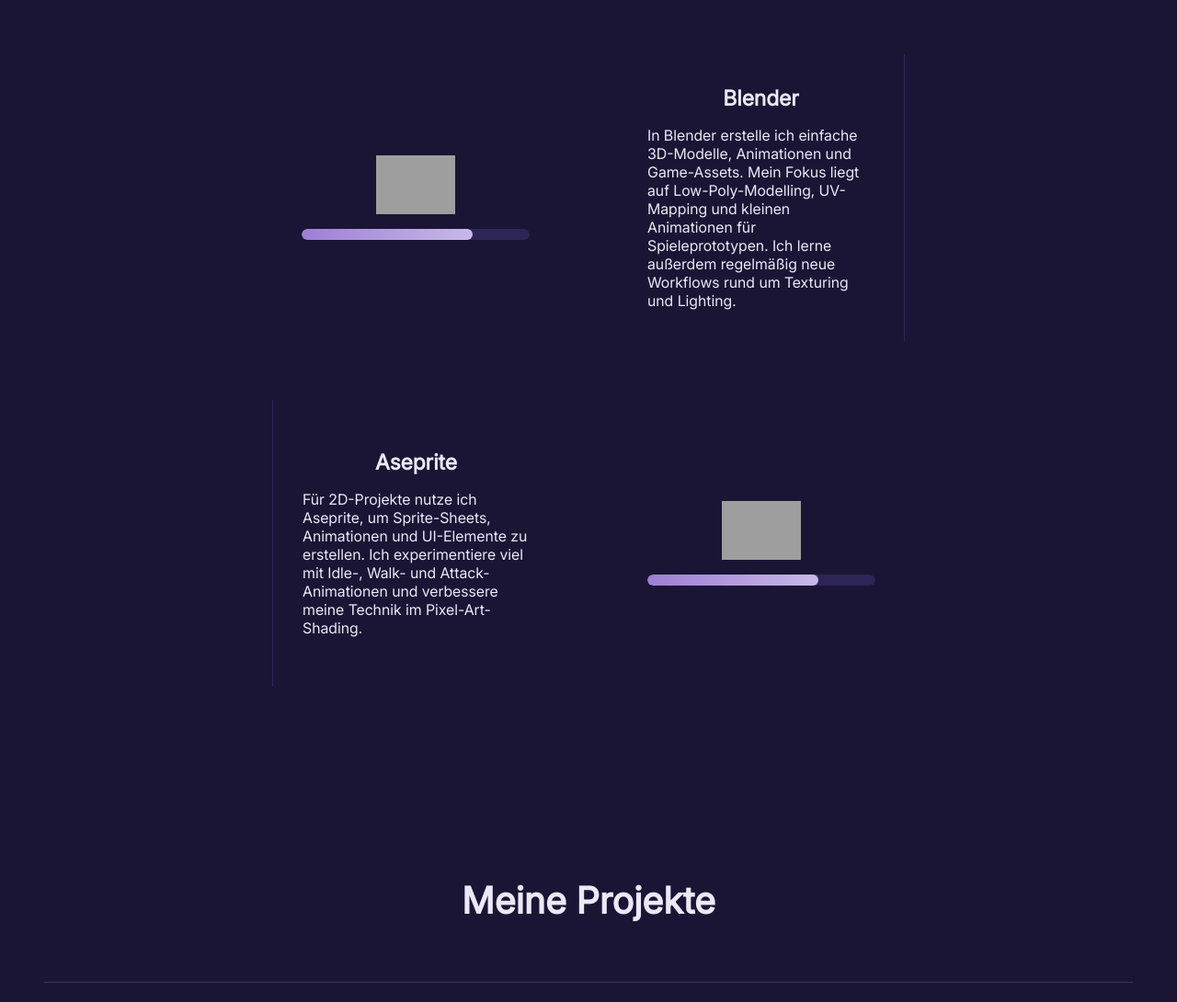
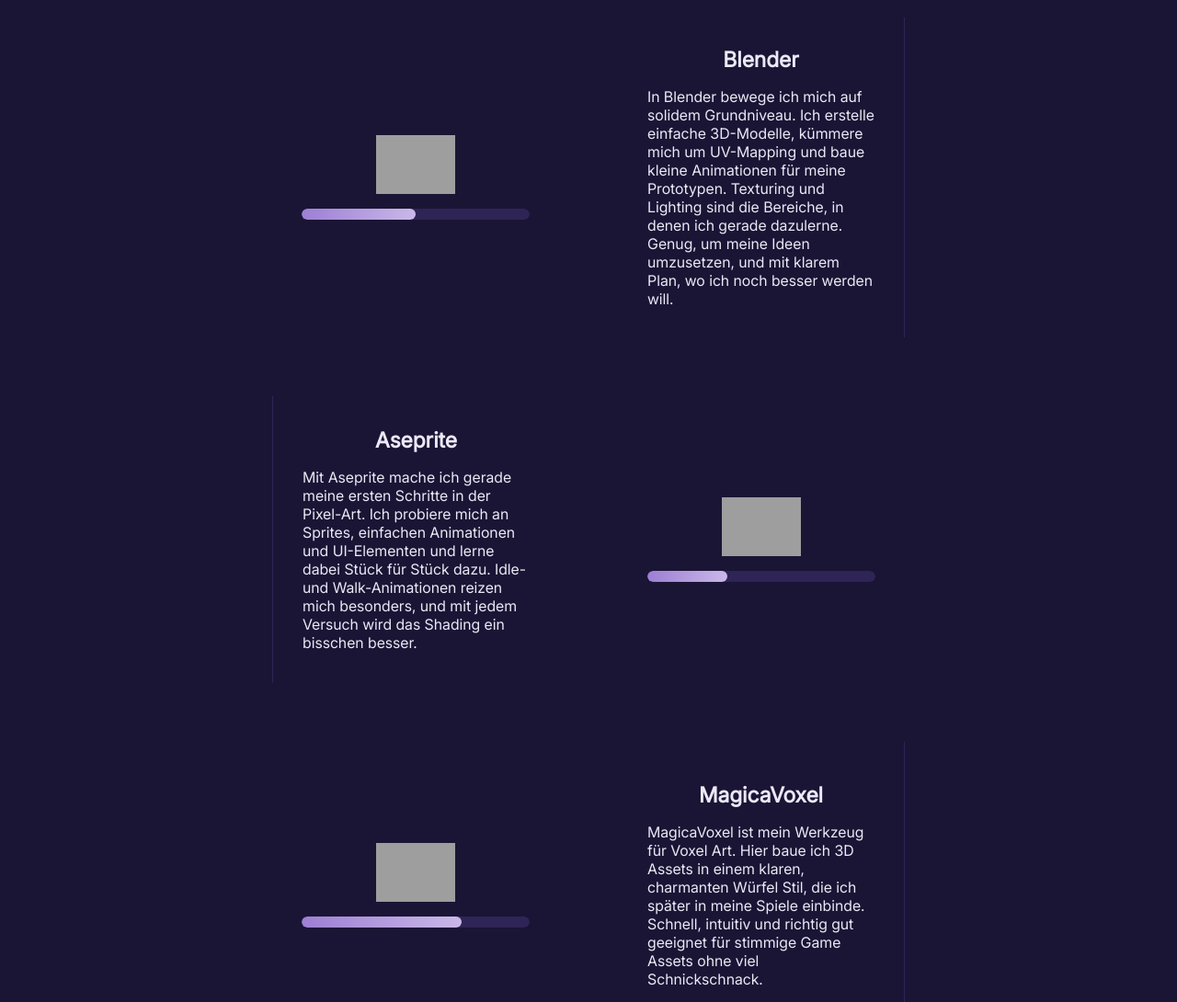
Before and after one commit to Keradean/My-Portfolio, a website: page index.html in a window 1280 px wide. Shown: the part 2620-3710 px from the top of the page at 92% size. Drawn offline with nearby package versions, Linux system fonts and the light colour scheme; grey boxes are pictures that could not be loaded.

Commit message:
Expand skill section
- Add MagicaVoxel as 5th skill (extended grid to 5 rows)
- Rewrite skill descriptions in a more personal tone (Unity, C#, Blender, Aseprite)
- Adjust skill levels to be realistic (Blender 50%, Aseprite 35%)
- Add grid-areas and borders for nine/ten

```diff
--- a/css/index.css
+++ b/css/index.css
@@ -373,7 +373,9 @@
         "six"
         "five"
         "seven"
-        "eight";
+        "eight"
+        "nine"
+        "ten";
 
       .one {
         grid-area: one;
@@ -408,6 +410,15 @@
 
       .eight {
         grid-area: eight;
+        border: none;
+      }
+
+      .nine {
+        grid-area: nine;
+      }
+
+      .ten {
+        grid-area: ten;
         border: none;
       }
 
@@ -731,7 +742,8 @@
           "one two"
           "three four"
           "five six"
-          "seven eight";
+          "seven eight
+          "nine ten";
 
         .one {
           border-left: 0.0625rem solid rgba(255, 255, 255, 0.2);
@@ -749,6 +761,9 @@
           border-left: 0.0625rem solid rgba(255, 255, 255, 0.2);
         }
 
+        .ten {
+          border-left: 0.0625rem solid rgba(255, 255, 255, 0.2);
+        }
         .skill-img,
         .skill-desc {
           min-height: 250px;
@@ -902,7 +917,8 @@
           "two one"
           "four three"
           "six five"
-          "eight seven";
+          "eight seven"
+          "nine ten";
 
         .one {
           border-right: 0.0625rem solid var(--surface);
@@ -938,6 +954,15 @@
         .eight {
           border-left: 0.0625rem solid var(--surface);
           border-right: none;
+        }
+
+        .nine {
+          border-right: none;
+        }
+
+        .ten {
+          border-right: 0.0625rem solid var(--surface);
+          border-left: none;
         }
 
         .skill-img,
--- a/index.html
+++ b/index.html
@@ -109,15 +109,10 @@
           <div class="card-right">
             <h6>Vom Gartencenter zur Spieleentwicklung!</h6>
             <p>
-              Ich verbinde sieben Jahre Kundenerfahrung mit frischer
-              Coding-Power aus meiner Umschulung (2024-2026) zum Game- &
-              Multimedia-Entwickler.
-            </p>
-            <p>
-              Seit 2024 tauche ich täglich in Unity, C# und Blender ein. Dabei
-              hilft mir mein früherer Job im Online- und Leasing-Service enorm:
-              Projektpläne aufstellen, Deadlines einhalten, klar kommunizieren,
-              das war schon immer mein Alltag.
+              Sieben Jahre lang hab ich Kunden beraten, organisiert und Probleme gelöst.
+              2024 hab ich den Absprung gewagt und meine Umschulung zum Game- und Multimedia-Entwickler gestartet.
+              Heute stecke ich täglich in Unity, C# und Blender. Was aus meinem alten Job geblieben ist?
+              Der Blick fürs Detail, ein Faible für saubere Strukturen und die Gewissheit, dass am Ende geliefert wird.
             </p>
           </div>
         </div>
@@ -131,12 +126,9 @@
           <div class="skill-desc one">
             <h5>Unity</h5>
             <p>
-              Seit 2024 arbeite ich täglich mit Unity und entwickle kleinere
-              Spieleprototypen sowie Gameplay-Mechaniken. Dabei nutze ich
-              Scriptable Objects, Events, Prefab-Workflows und arbeite zunehmend
-              mit sauberer Architektur (z. B. MVC-ähnlichen Patterns). Besonders
-              Spaß macht mir das Erstellen von interaktiven Systemen wie
-              Movement, Gegner-KI und Inventar-Logiken.
+              Unity ist mein Spielplatz. Seit 2024 baue ich hier Prototypen und Gameplay-Mechaniken, von Movement über Gegner KI bis zu Inventarsystemen.
+              Ich arbeite mit Scriptable Objects, Events und Prefab Workflows und achte zunehmend auf saubere Architektur.
+              Am meisten Spaß macht der Moment, wenn ein System zum ersten Mal so funktioniert wie gedacht.
             </p>
           </div>
           <div class="skill-img two">
@@ -158,22 +150,19 @@
           <div class="skill-desc four">
             <h5>C#</h5>
             <p>
-              C# ist meine Hauptprogrammiersprache – von objektorientierter
-              Programmierung über Events, Interfaces und Generics bis hin zu
-              eigenen Tools in Unity. Ich setze großen Wert auf sauberen, gut
-              strukturierten Code und arbeite zunehmend test- und
-              modulorientiert.
+              C# ist meine Sprache. Von OOP über Interfaces und Generics bis zu eigenen Editor Tools in Unity.
+              Ich schreibe lieber etwas länger an einer sauberen Lösung, als mich später durch Spaghetti Code zu wühlen.
+              Modular, lesbar, wartbar.
             </p>
           </div>
-
           <!--===== Blender =====-->
           <div class="skill-desc five">
             <h5>Blender</h5>
             <p>
-              In Blender erstelle ich einfache 3D-Modelle, Animationen und
-              Game-Assets. Mein Fokus liegt auf Low-Poly-Modelling, UV-Mapping
-              und kleinen Animationen für Spieleprototypen. Ich lerne außerdem
-              regelmäßig neue Workflows rund um Texturing und Lighting.
+              In Blender bewege ich mich auf solidem Grundniveau.
+              Ich erstelle einfache 3D-Modelle, kümmere mich um UV-Mapping und baue kleine Animationen für meine Prototypen.
+              Texturing und Lighting sind die Bereiche, in denen ich gerade dazulerne. Genug, um meine Ideen umzusetzen, und mit klarem Plan,
+              wo ich noch besser werden will.
             </p>
           </div>
           <div class="skill-img six">
@@ -181,26 +170,42 @@
               src="https://img.shields.io/badge/blender-%23F5792A.svg?style=for-the-badge&logo=blender&logoColor=white"
               alt="Blender"
             />
-            <progress value="75" max="100">75%</progress>
+            <progress value="50" max="100">50%</progress>
           </div>
-          <!--===== Weiß ich noch nicht =====-->
+          <!--===== Aseprite =====-->
           <div class="skill-img seven">
             <img
-              src="https://img.shields.io/badge/Aseprite-FFFFFF?style=for-the-badge&logo=Aseprite&logoColor=7D929E"
-              alt="Aseprite"
+                    src="https://img.shields.io/badge/Aseprite-FFFFFF?style=for-the-badge&logo=Aseprite&logoColor=7D929E"
+                    alt="Aseprite"
             />
-            <progress value="75" max="100">75%</progress>
+            <progress value="35" max="100">35%</progress>
           </div>
           <div class="skill-desc eight">
             <h5>Aseprite</h5>
             <p>
-              Für 2D-Projekte nutze ich Aseprite, um Sprite-Sheets, Animationen
-              und UI-Elemente zu erstellen. Ich experimentiere viel mit Idle-,
-              Walk- und Attack-Animationen und verbessere meine Technik im
-              Pixel-Art-Shading.
+              Mit Aseprite mache ich gerade meine ersten Schritte in der Pixel-Art.
+              Ich probiere mich an Sprites, einfachen Animationen und UI-Elementen und lerne dabei Stück für Stück dazu.
+              Idle- und Walk-Animationen reizen mich besonders, und mit jedem Versuch wird das Shading ein bisschen besser.
             </p>
           </div>
-        </div>
+
+          <!--===== MagicaVoxel =====-->
+          <div class="skill-desc ten">
+            <h5>MagicaVoxel</h5>
+            <p>
+              MagicaVoxel ist mein Werkzeug für Voxel Art. Hier baue ich 3D Assets in einem klaren,
+              charmanten Würfel Stil, die ich später in meine Spiele einbinde. Schnell, intuitiv und
+              richtig gut geeignet für stimmige Game Assets ohne viel Schnickschnack.
+            </p>
+          </div>
+          <div class="skill-img nine">
+            <img
+                    src="https://img.shields.io/badge/MagicaVoxel-7D929E?style=for-the-badge&logoColor=white"
+                    alt="MagicaVoxel"
+            />
+            <progress value="70" max="100">70%</progress>
+          </div>
+        </div>   <!-- ← Ende skills-container -->
       </section>
       <!--===== Projects Section =====-->
       <section id="projects" class="projects-section">
```
